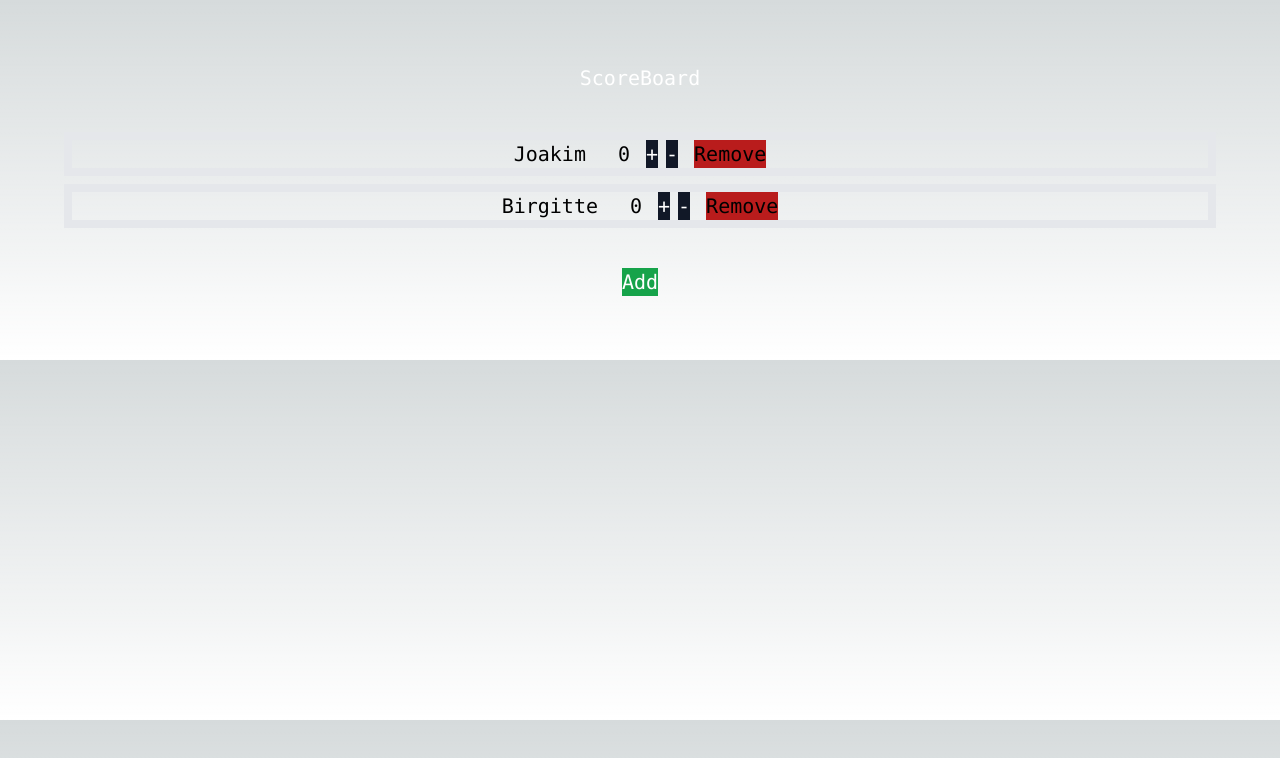
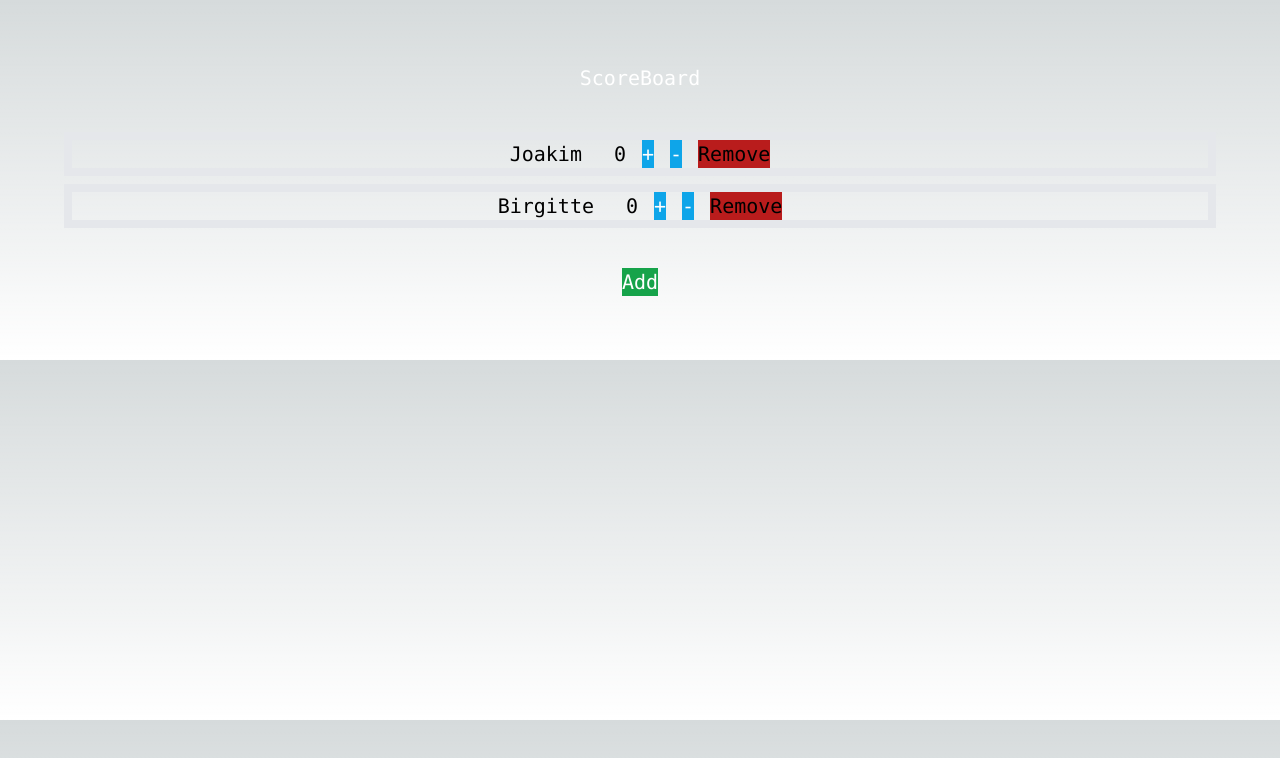
Before and after one commit to MikAoJk/scoreboard, a Next.js app: page / in a window 1280 px wide. Shown: the top 758 px of the page. Built offline with nearby package versions, Linux system fonts and the light colour scheme.

Commit message:
Update ChangePlayerScore.tsx

```diff
--- a/src/components/ChangePlayerScore.tsx
+++ b/src/components/ChangePlayerScore.tsx
@@ -39,8 +39,8 @@ const ChangePlayerScore = (changePlayerScoreProp: ChangePlayerScoreProps) => {
 
     return (
         <div>
-            {!isEditing && <button onClick={startAddEditingHandler} type="button" className="cursor-pointer bg-gray-900 text-white ml-2">+</button>}
-            {!isEditing && <button onClick={startSubstractEditingHandler} type="button" className="cursor-pointer bg-gray-900 text-white ml-2">-</button>}
+            {!isEditing && <button onClick={startAddEditingHandler} type="button" className="cursor-pointer bg-sky-500 text-white ml-2">+</button>}
+            {!isEditing && <button onClick={startSubstractEditingHandler} type="button" className="cursor-pointer bg-sky-500 text-white ml-4">-</button>}
 
             {isEditing && isAddButtomClicked && <PlayerScoreForm onSavePlayerScore={saveAddPlayerScoreHandler} onCancel={stopEditingHandler}/>}
             {isEditing && !isAddButtomClicked && <PlayerScoreForm onSavePlayerScore={saveSubstractPlayerScoreHandler} onCancel={stopEditingHandler}/>}
```
